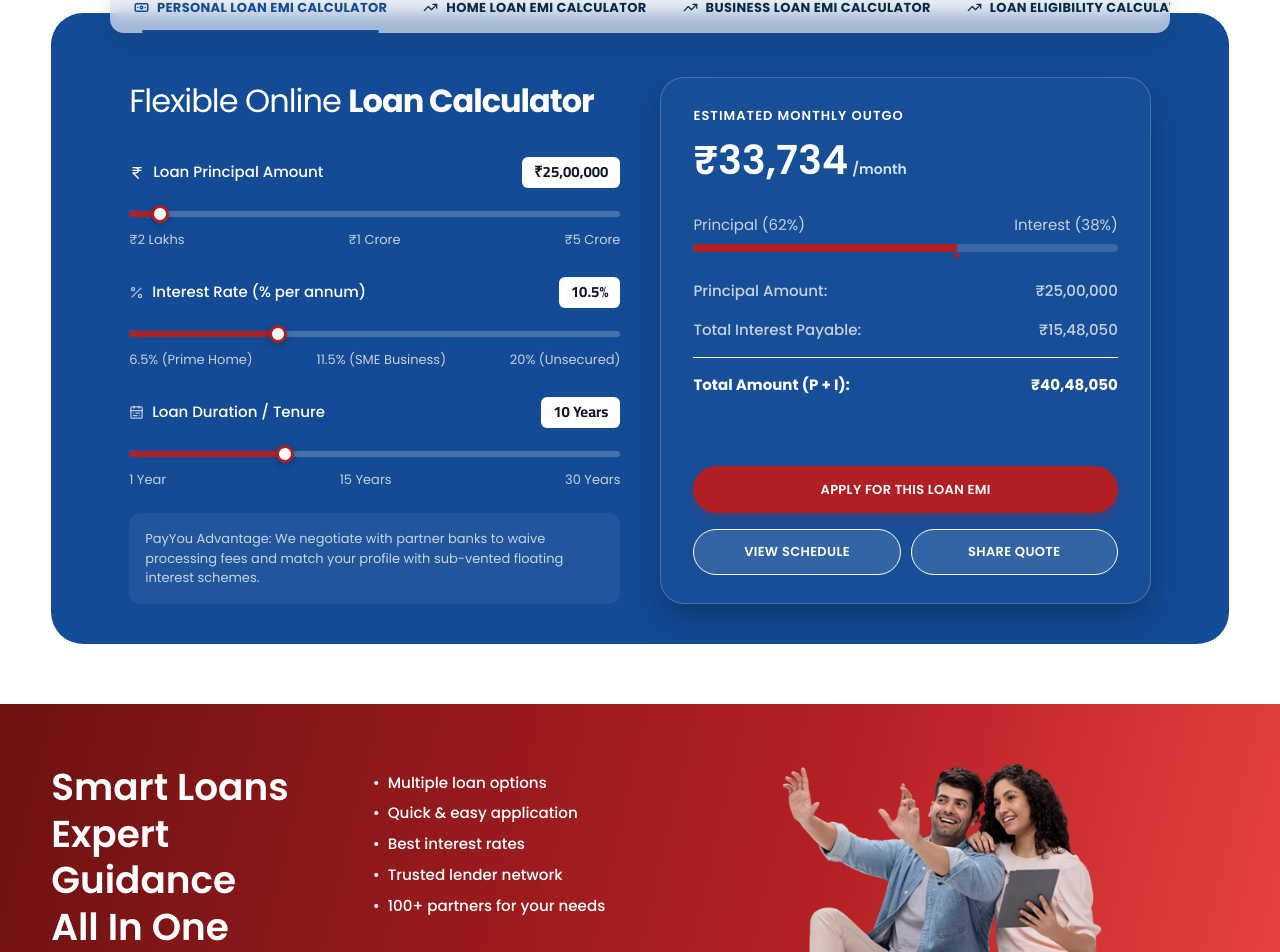
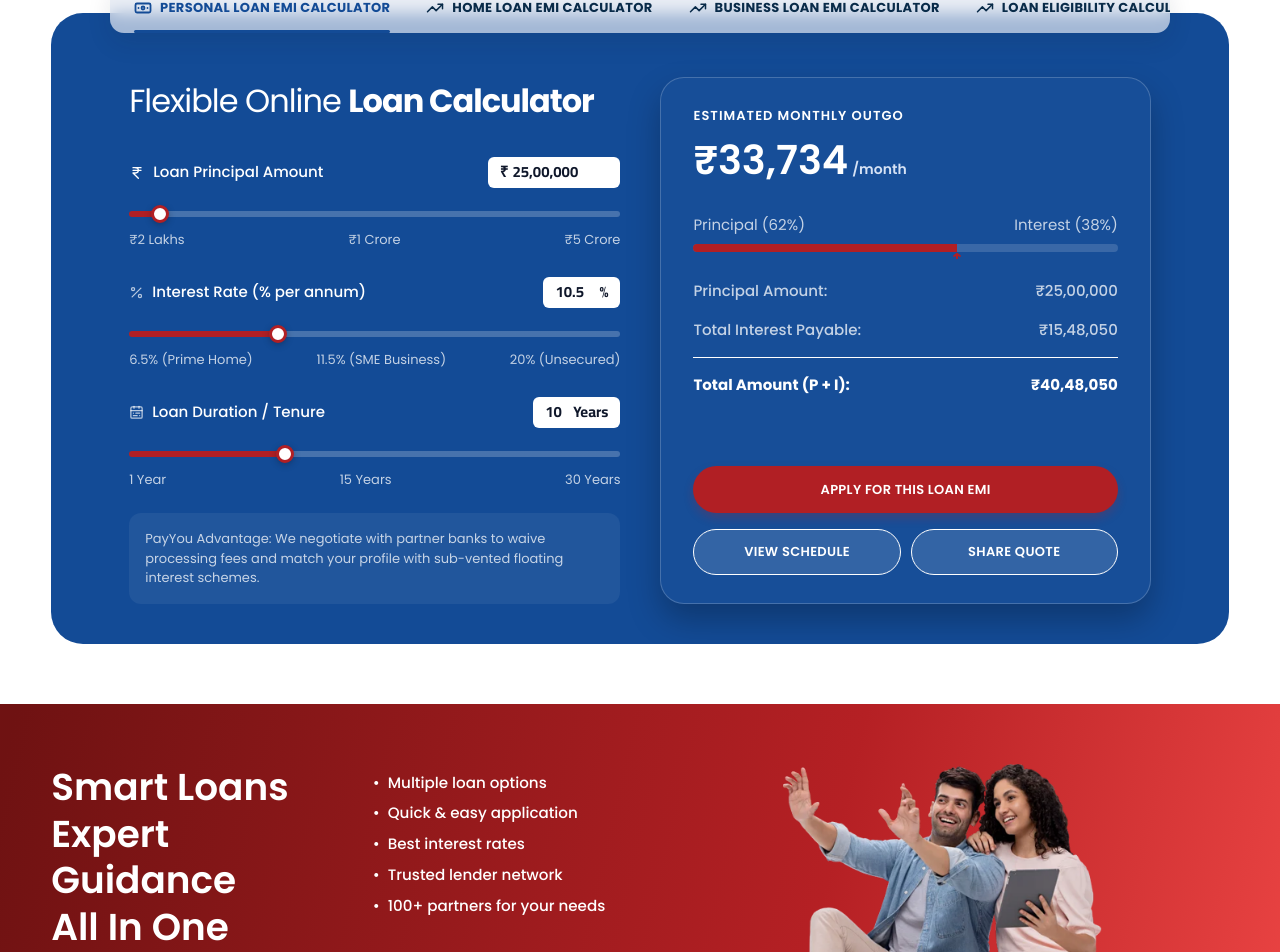
Before and after one commit to SahilVGite/payou, a Next.js app: page / in a window 1280 px wide. Shown: the part 1999-2951 px from the top of the page. Built offline with nearby package versions, Linux system fonts and the light colour scheme.

Commit message:
minor UI fixes

```diff
--- a/src/components/home/LoanCalculator.jsx
+++ b/src/components/home/LoanCalculator.jsx
@@ -19,11 +19,61 @@ const tabs = [
 
 const formatInr = (value) => `₹${Math.round(value).toLocaleString("en-IN")}`;
 
+// Backs each slider with an editable text value: typing a valid in-range number updates
+// the real value live (slider + EMI move with it), leaving the field alone otherwise so a
+// mid-edit "" or partial number doesn't propagate NaN into the calculation. Invalid input
+// reverts to the last valid value (not the min) on blur, and the display re-formats
+// (e.g. adds comma grouping) once the field loses focus, going back to a plain editable
+// number while focused.
+function useEditableNumber(initialValue, { min, max, decimals = 0, format }) {
+  const toText = (value) => (format ? format(value) : String(value));
+  const [value, setValue] = useState(initialValue);
+  const [text, setText] = useState(() => toText(initialValue));
+
+  function commit(raw) {
+    const num = Number(raw);
+    const base = raw !== "" && Number.isFinite(num) ? num : value;
+    const clamped = Math.min(max, Math.max(min, base));
+    const rounded = decimals ? Number(clamped.toFixed(decimals)) : Math.round(clamped);
+    setValue(rounded);
+    setText(toText(rounded));
+  }
+
+  return {
+    value,
+    text,
+    setFromSlider(raw) {
+      setValue(raw);
+      setText(toText(raw));
+    },
+    handleChange(raw) {
+      setText(raw);
+      const num = Number(raw);
+      if (raw !== "" && Number.isFinite(num) && num >= min && num <= max) {
+        setValue(num);
+      }
+    },
+    handleFocus() {
+      setText(String(value));
+    },
+    handleBlur(event) {
+      commit(event.target.value);
+    },
+  };
+}
+
 export default function LoanCalculator() {
   const [activeTab, setActiveTab] = useState(tabs[0].label);
-  const [principal, setPrincipal] = useState(2500000);
-  const [rate, setRate] = useState(10.5);
-  const [tenure, setTenure] = useState(10);
+  const principalField = useEditableNumber(2500000, {
+    min: 200000,
+    max: 50000000,
+    format: (value) => value.toLocaleString("en-IN"),
+  });
+  const rateField = useEditableNumber(10.5, { min: 6.5, max: 20, decimals: 1, format: (value) => value.toFixed(1) });
+  const tenureField = useEditableNumber(10, { min: 1, max: 30 });
+  const principal = principalField.value;
+  const rate = rateField.value;
+  const tenure = tenureField.value;
 
   const { emi, totalInterest, totalAmount, principalPercent, interestPercent } =
     useMemo(() => {
@@ -79,10 +129,10 @@ export default function LoanCalculator() {
                       : "text-[#092B49] hover:text-primary"
                   }`}
                 >
-                  <Icon size={15} />
+                  <Icon size={18} />
                   {label}
                   {isActive ? (
-                    <span className="absolute inset-x-6 bottom-0 h-0.75 rounded-full bg-[#134b96]" />
+                    <span className="absolute inset-x-4 bottom-0 h-0.75 rounded-full bg-[#134b96]" />
                   ) : null}
                 </button>
               );
@@ -108,9 +158,19 @@ export default function LoanCalculator() {
                       />
                       Loan Principal Amount
                     </span>
-                    <output className="rounded-md bg-white px-3 py-1 text-[13px] md:text-[14px] lg:text-[15px] font-cairo font-bold text-[#0F172A]">
-                      {formatInr(principal)}
-                    </output>
+                    <span className="flex items-center gap-1 rounded-md bg-white px-3 py-1 font-cairo font-bold text-[#0F172A]">
+                      <span className="text-[13px] md:text-[14px] lg:text-[15px]">₹</span>
+                      <input
+                        type="text"
+                        inputMode="decimal"
+                        aria-label="Loan principal amount"
+                        value={principalField.text}
+                        onChange={(event) => principalField.handleChange(event.target.value)}
+                        onFocus={principalField.handleFocus}
+                        onBlur={principalField.handleBlur}
+                        className="w-20 md:w-24 bg-transparent text-[13px] md:text-[14px] lg:text-[15px] outline-none"
+                      />
+                    </span>
                   </div>
                   <input
                     type="range"
@@ -118,9 +178,7 @@ export default function LoanCalculator() {
                     max="50000000"
                     step="50000"
                     value={principal}
-                    onChange={(event) =>
-                      setPrincipal(Number(event.target.value))
-                    }
+                    onChange={(event) => principalField.setFromSlider(Number(event.target.value))}
                     className="range-slider range-slider--dark w-full"
                     style={{
                       "--range-progress": `${((principal - 200000) / (50000000 - 200000)) * 100}%`,
@@ -139,9 +197,19 @@ export default function LoanCalculator() {
                       <Percent size={15} className="text-white/70" />
                       Interest Rate (% per annum)
                     </span>
-                    <output className="rounded-md bg-white px-3 py-1 text-[13px] md:text-[14px] lg:text-[15px] font-cairo font-bold text-[#0F172A]">
-                      {rate.toFixed(1)}%
-                    </output>
+                    <span className="flex items-center gap-1 rounded-md bg-white px-3 py-1 font-cairo font-bold text-[#0F172A]">
+                      <input
+                        type="text"
+                        inputMode="decimal"
+                        aria-label="Interest rate percentage"
+                        value={rateField.text}
+                        onChange={(event) => rateField.handleChange(event.target.value)}
+                        onFocus={rateField.handleFocus}
+                        onBlur={rateField.handleBlur}
+                        className="w-10 bg-transparent text-[13px] md:text-[14px] lg:text-[15px] outline-none"
+                      />
+                      <span className="text-[13px] md:text-[14px] lg:text-[15px]">%</span>
+                    </span>
                   </div>
                   <input
                     type="range"
@@ -149,7 +217,7 @@ export default function LoanCalculator() {
                     max="20"
                     step="0.1"
                     value={rate}
-                    onChange={(event) => setRate(Number(event.target.value))}
+                    onChange={(event) => rateField.setFromSlider(Number(event.target.value))}
                     className="range-slider range-slider--dark w-full"
                     style={{
                       "--range-progress": `${((rate - 6.5) / (20 - 6.5)) * 100}%`,
@@ -168,9 +236,19 @@ export default function LoanCalculator() {
                       <CalendarRange size={15} className="text-white/70" />
                       Loan Duration / Tenure
                     </span>
-                    <output className="rounded-md bg-white px-3 py-1 text-[13px] md:text-[14px] lg:text-[15px] font-cairo font-bold text-[#0F172A]">
-                      {tenure} {tenure === 1 ? "Year" : "Years"}
-                    </output>
+                    <span className="flex items-center gap-1 rounded-md bg-white px-3 py-1 font-cairo font-bold text-[#0F172A]">
+                      <input
+                        type="text"
+                        inputMode="numeric"
+                        aria-label="Loan duration in years"
+                        value={tenureField.text}
+                        onChange={(event) => tenureField.handleChange(event.target.value)}
+                        onFocus={tenureField.handleFocus}
+                        onBlur={tenureField.handleBlur}
+                        className="w-6 bg-transparent text-[13px] md:text-[14px] lg:text-[15px] outline-none"
+                      />
+                      <span className="text-[13px] md:text-[14px] lg:text-[15px]">{tenure === 1 ? "Year" : "Years"}</span>
+                    </span>
                   </div>
                   <input
                     type="range"
@@ -178,7 +256,7 @@ export default function LoanCalculator() {
                     max="30"
                     step="1"
                     value={tenure}
-                    onChange={(event) => setTenure(Number(event.target.value))}
+                    onChange={(event) => tenureField.setFromSlider(Number(event.target.value))}
                     className="range-slider range-slider--dark w-full"
                     style={{
                       "--range-progress": `${((tenure - 1) / (30 - 1)) * 100}%`,
```
